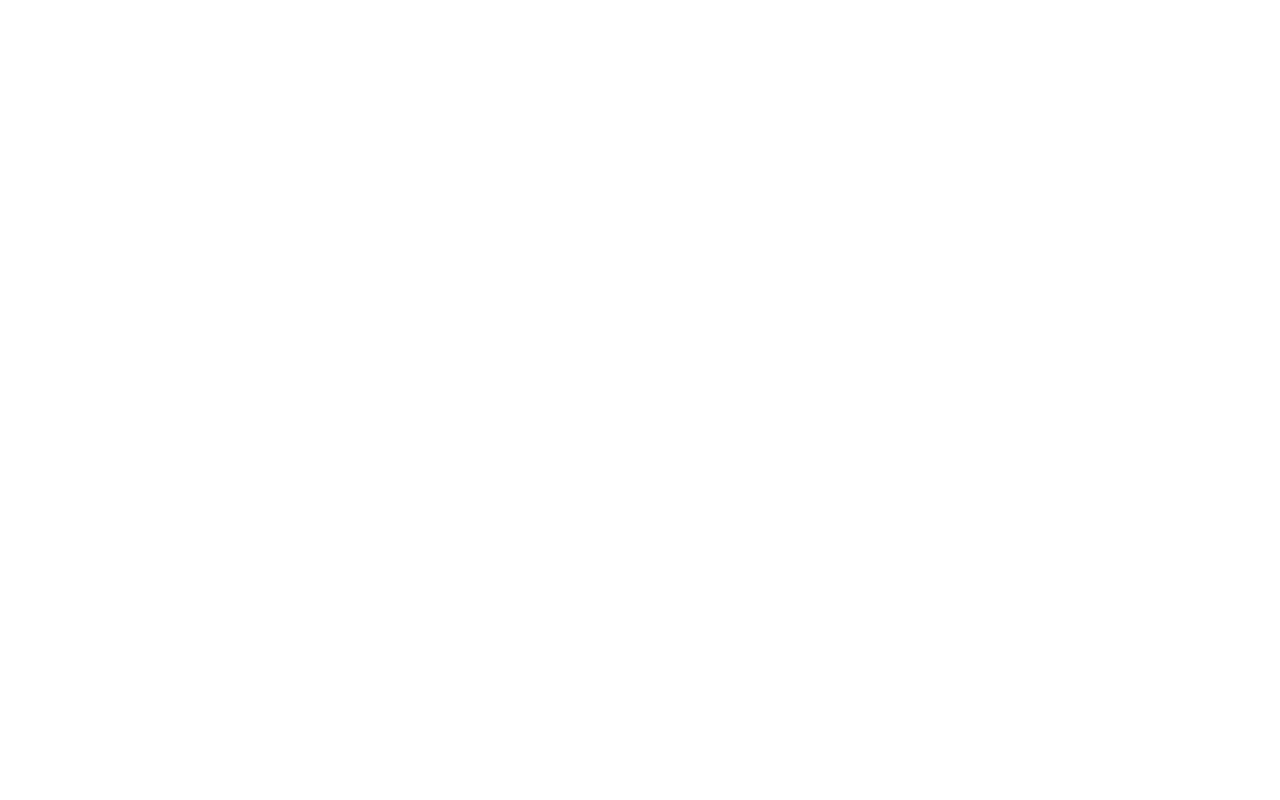
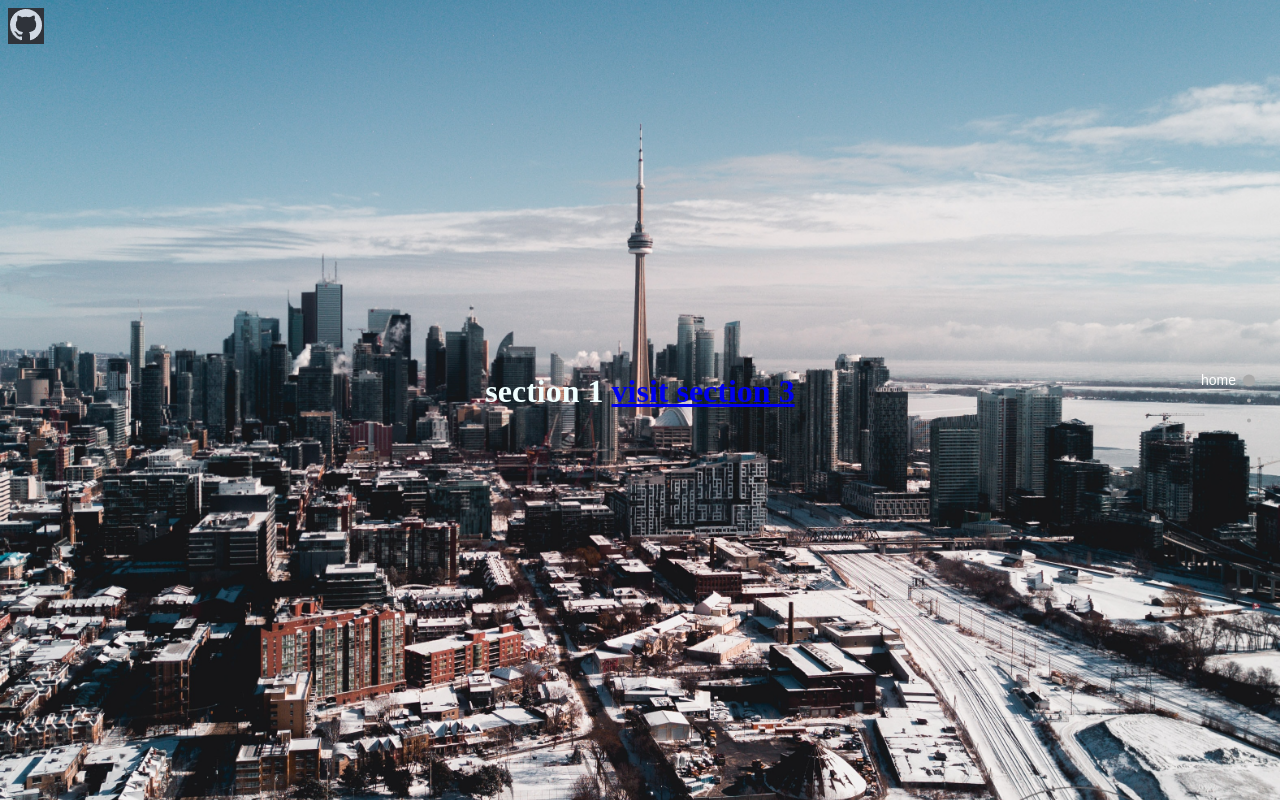
Before and after one commit to DanielKiss12/fullPageJSTutorial, a plain HTML site: page project1/index.html in a window 1280 px wide. Drawn offline with nearby package versions, Linux system fonts and the light colour scheme; grey boxes are pictures that could not be loaded.

Commit message:
Add files via upload

```diff
--- /dev/null
+++ b/project1/css.css
@@ -0,0 +1,33 @@
+h1{
+    text-align: center;
+    color: azure;
+}
+span{
+    background: darkgrey !important;
+}
+.icon {
+    position: absolute;
+    top: 8px;
+    left: 8px;
+
+  }
+
+.s1{
+    background-image: url('images/img1.jpg');
+    background-size: cover;
+    background-position: center 80%;
+
+
+
+}
+
+.s2{
+    background-image: url('images/img2.jpg');
+    background-size: cover;
+    background-position: center 80%;
+}
+.s3{
+    background-image: url('images/img3.jpg');
+    background-size: cover;
+    background-position: center 80%;
+}
--- a/project1/index.html
+++ b/project1/index.html
@@ -4,11 +4,60 @@
     <meta charset="UTF-8">
     <meta http-equiv="X-UA-Compatible" content="IE=edge">
     <meta name="viewport" content="width=device-width, initial-scale=1.0">
+    <link rel="stylesheet" type="text/css" href="src/fullpage.css" />
+    <link rel="stylesheet" type="text/css" href="css.css" />
+    <link rel="stylesheet" href="https://cdnjs.cloudflare.com/ajax/libs/fullPage.js/3.1.2/fullpage.css" integrity="sha512-TD/aL30dNLN0VaHVoh9voFlNi7ZuWQYtV4bkIJv2ulZ8mEEkZJ7IyGvDthMKvIUwzLmPONnjQlAi55HTERVXpw==" crossorigin="anonymous" referrerpolicy="no-referrer" />
     <title>Document</title>
 </head>
 <body>
 
+    <div id="fullpage">
+        <div class="section s1">
+
+            <h1>section 1 <a href="#contact"> visit section 3</a></h1>
+            <div class="icon"><a  href="https://github.com/DanielKiss12/fullPageJSTutorial"><img src="images/githubicon.png" alt="githubicon"></a></div>
+            <br>
+
+        </div>
+        <div class="section s2">
+            <div class="slide"><h1>Section 2 Slide 1</h1></div>
+            <div class="slide"><h1>Slide 2</h1></div>
+            <div class="slide"><h1>Slide 3</h1></div>
+        </div>
+        <div class="section s3"><h1>Section 3</h1></div>
+    </div>
+
+
+
+    <!--<script type="text/javascript" src="src/fullpage.js"></script>-->
+    <script src="https://cdnjs.cloudflare.com/ajax/libs/fullPage.js/3.1.2/fullpage.js" integrity="sha512-GgeYbSbIufsTDQLCp/zhWN2AJRddt3w9p942+lOS5emAtvRBGo65t2zq8Svq+CIZIo1V1DgA6kHzQTBCH0HiXQ==" crossorigin="anonymous" referrerpolicy="no-referrer"></script>
+
+
+    <!-- SCRIPT JEDNA -->
+    <script>
+        new fullpage('#fullpage', {
+        navigation: true, // bocna navigacia (videitelnost sectionov)
+        navigationTooltips: ['home', 'about-us', 'contact'], // nazvy pre bocnu navigaciu (pre jednotlive sekcie)(viditelne ked prechadzame mysou)
+        showActiveTooltip: true, //activujeme aby vzdycky sa dalo vidiet nazov aktivneho sekcia (nie len na hover with mouse)
+
+        autoScrolling: true, // auto scrolling na dalsie sekcie
+        scrollingSpeed: 2000, // za aky cas ma autoscrollovat na dalsiu sekciu (2000=2sec)
+        anchors: ['home', 'about-us', 'contact'], // mena pre jednotlive sekcie ktore sa da aj linkovat
+        sectionsColor: ['#fcba03', '#4BBFC3', '#7BAABE'], //backgournd color pre jednotlive sekcie
+
+        controlArrows: false, //sipka na prepinanie medzi slideamy zmyznu
+        slidesNavigation: true, // prepinanie medzi slideami obnovuje formou, ako navigacia medzi sekciami, ale horizontalne lavo dolu
+
+
+});
+    </script>
+
+
+
+
 
 
 </body>
+
+
 </html>
```
Also changed, not shown: project1/images/githubicon.png (added).
